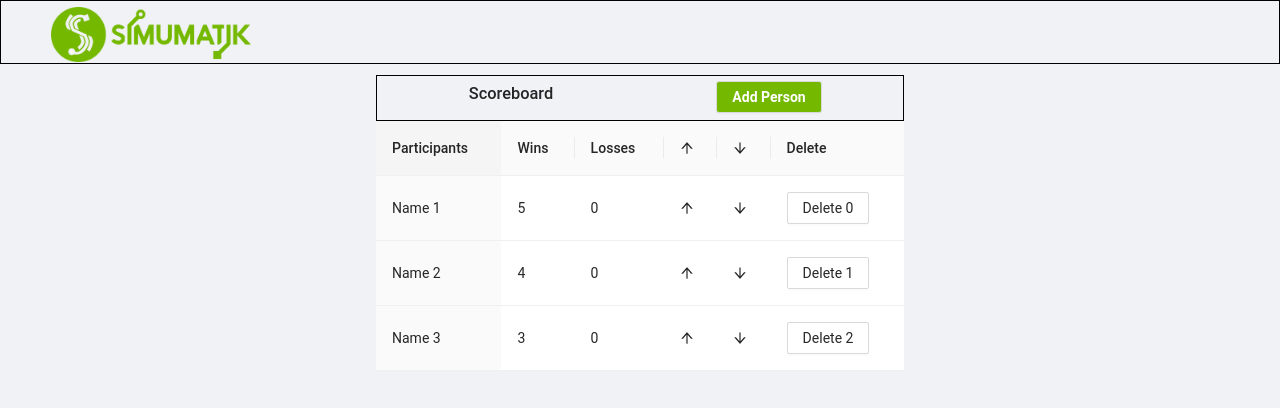
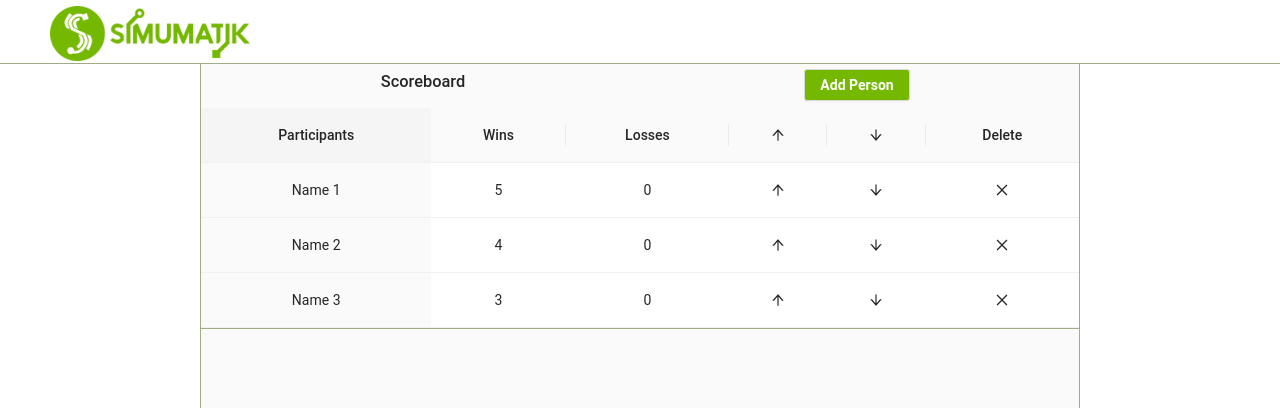
Before and after one commit to Wontoz/ScoreboardApp, a React (Create React App) app: page / in a window 1280 px wide. Shown: the top 408 px of the page. Built offline with nearby package versions, Linux system fonts and the light colour scheme.

Commit message:
Improved styling

```diff
--- a/src/App.css
+++ b/src/App.css
@@ -1,14 +1,15 @@
 body{
   font-family: "Roboto", Sans-serif;
+  color: #6E7381;
 }
 .sider, .header {
-  background-color: #F0F2F5;
+  background-color: #fff;
 }
 
 .sider {
   overflow: auto;
   height: 100vh;
-  background-color: #F0F2F5;
+  background-color: #fff;
   position: relative;
 }
 .left {
@@ -22,8 +23,9 @@ body{
   width: 100vw;
   position: fixed;
   left: 0;
-  border: 1px solid black;
+  border-bottom: 1px solid #9fad87;
   z-index: 999;
+  background-color: #fff;
 }
 
 .logo {
@@ -31,9 +33,12 @@ body{
 }
 
 .content {
-  width: 60%;
-  margin: 60px auto auto auto;
+  width: 100%;
+  margin: 64px auto auto auto;
   padding: 0;
+  border-left: 1px solid #9fad87;
+  border-right: 1px solid #9fad87;
+  background-color: #fafafa;
 }
 
 .Btn-green {
--- a/src/components/TableBody.js
+++ b/src/components/TableBody.js
@@ -1,8 +1,8 @@
 import React from 'react';
-import { Table, Button, Row, Col } from 'antd';
+import { Table, Row, Col } from 'antd';
 import AlterScoreModal from './AlterScoreModal';
 import AddPlayerButton from './AddPlayerButton';
-import { ArrowUpOutlined, ArrowDownOutlined } from '@ant-design/icons';
+import { ArrowUpOutlined, ArrowDownOutlined, CloseOutlined, BorderBottomOutlined } from '@ant-design/icons';
 
 class TableBody extends React.Component {
   constructor(props) {
@@ -21,16 +21,19 @@ class TableBody extends React.Component {
           key: 'participant',
           defaultSortOrder: 'descend',
           sorter: (a, b) => (a.wins - a.losses) - (b.wins - b.losses),
+          align: 'center'
         },
         {
           title: 'Wins',
           dataIndex: 'wins',
           key: 'wins',
+          align: 'center'
         },
         {
           title: 'Losses',
           dataIndex: 'losses',
           key: 'losses',
+          align: 'center'
         },
         {
           title: <ArrowUpOutlined/>,
@@ -38,24 +41,26 @@ class TableBody extends React.Component {
           key: 'addWin',
           render: (key, record) => (
             <AlterScoreModal scoreType="wins" key={record.key} action={this.handleWinIncrease.bind(this, record.key)}></AlterScoreModal>
-          )
+          ),
+          align: 'center'
         },
+
         {
           title: <ArrowDownOutlined/>,
           dataIndex: 'addLoss',
           key: 'addLoss',
           render: (key, record,) => (
             <AlterScoreModal scoreType="losses" key={record.key} action={this.handleLossIncrease.bind(this, record.key)}></AlterScoreModal>
-          )
+          ),
+          align: 'center'
         },
         {
           title: 'Delete',
           key: 'delete',
           render: (key, record) => (
-            <Button onClick={this.handleDeleteRow.bind(this, record.key)}>
-              Delete {record.key}
-            </Button>
+            <CloseOutlined onClick={this.handleDeleteRow.bind(this, record.key)}/>
           ),
+          align: 'center'
         },
       ],
     }
@@ -108,9 +113,7 @@ class TableBody extends React.Component {
       <>
         <Row style={{
           padding: '5px',
-          marginTop: '15px',
           textAlign: 'center',
-          border: '1px solid black'
         }}>
           <Col span={12}>
             <h1>Scoreboard</h1>
@@ -120,7 +123,7 @@ class TableBody extends React.Component {
           </Col>
 
         </Row>
-        <Table columns={this.state.columns} dataSource={this.state.players} pagination={false} ></Table>
+        <Table columns={this.state.columns} dataSource={this.state.players} pagination={false} style={{borderBottom: "1px solid #9fad87"}}></Table>
       </>
     );
   }
```
